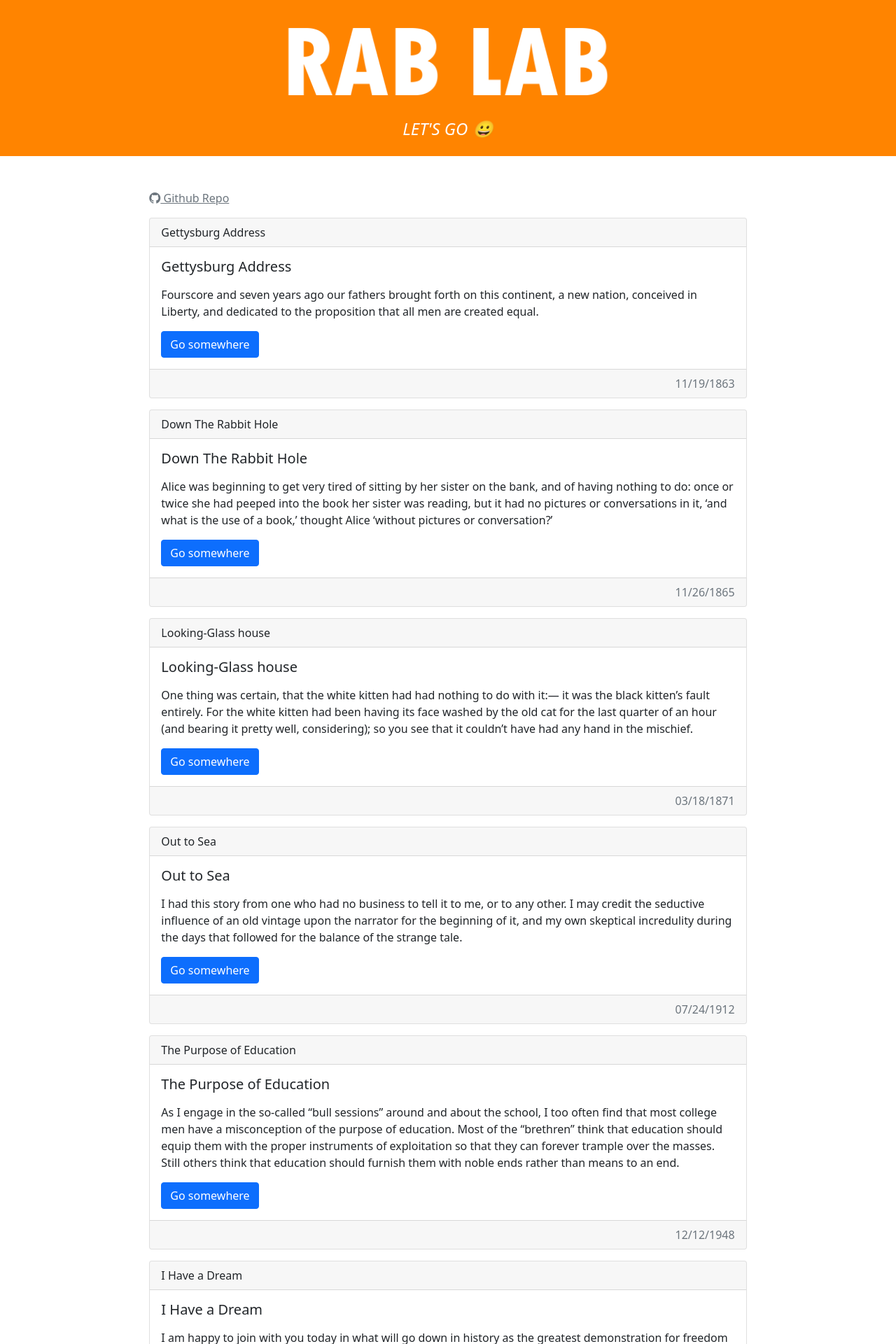
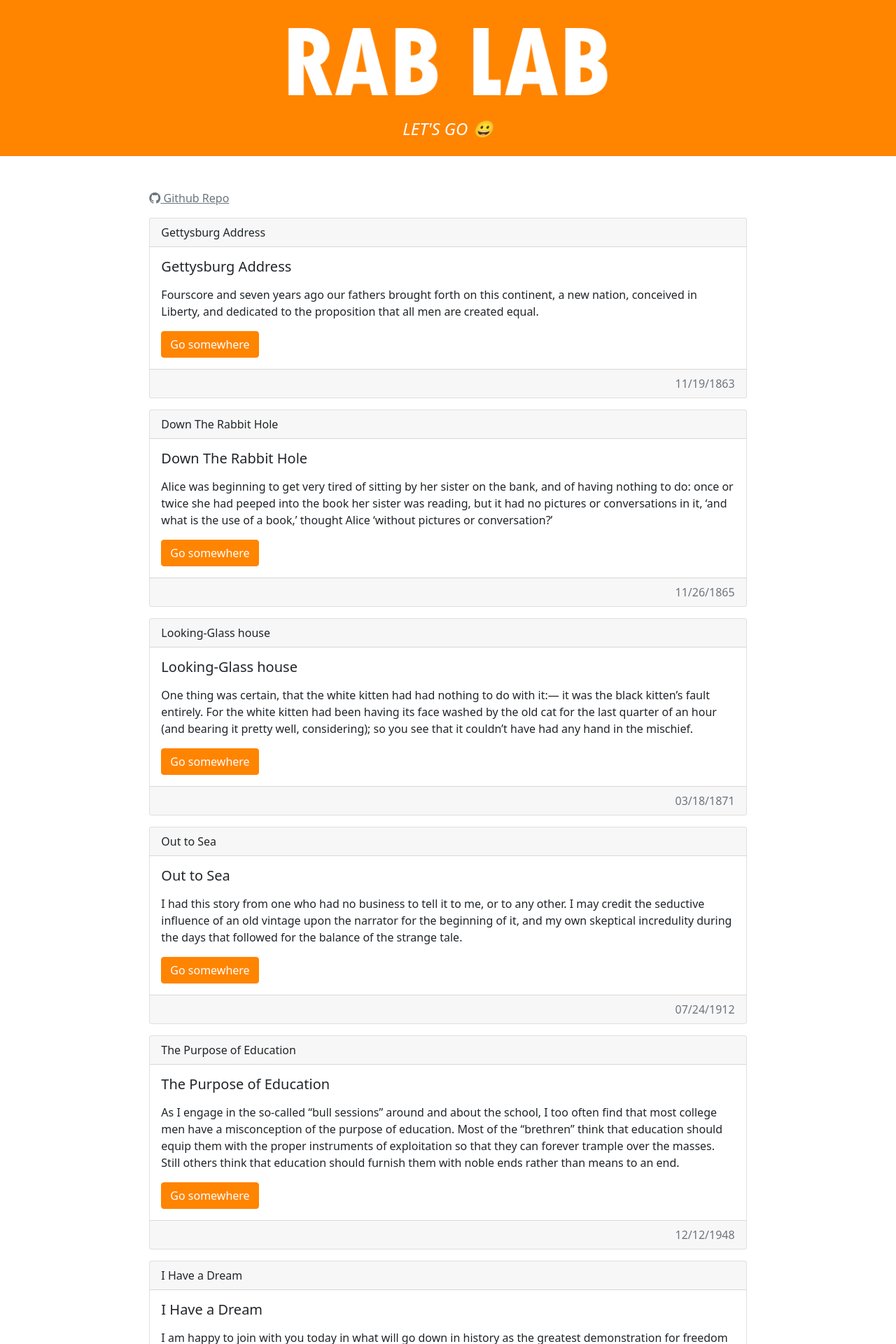
Before and after one commit to rab-lab/rab-lab.github.io, a Jekyll site: the page built from index.markdown, in a window 1280 px wide. Shown: the top 1920 px of the page at 70% size. Built offline with Jekyll 4.4.1, drawn with Linux system fonts in a browser that asks for light colours; nearby versions of some CDN libraries.

Commit message:
Changed button color

```diff
--- a/_layouts/default.html
+++ b/_layouts/default.html
@@ -6,8 +6,8 @@
     <link rel="preconnect" href="https://fonts.gstatic.com">
     <link rel="preload" href="https://fonts.googleapis.com/css?family=Open+Sans:400,700&display=swap" as="style" type="text/css" crossorigin>
     <meta name="viewport" content="width=device-width, initial-scale=1">
+    {% include head-custom.html %}
     <link rel="stylesheet" href="{{ '/assets/css/style.css?v=' | append: site.github.build_revision | relative_url }}">
-    {% include head-custom.html %}
   </head>
   <body>
     {%- include header.html -%}
@@ -18,5 +18,6 @@
       {{ content }}
     </main>
     {%- include footer.html -%}
+    <script src="https://cdn.jsdelivr.net/npm/bootstrap@5.1.3/dist/js/bootstrap.bundle.min.js" integrity="sha384-ka7Sk0Gln4gmtz2MlQnikT1wXgYsOg+OMhuP+IlRH9sENBO0LRn5q+8nbTov4+1p" crossorigin="anonymous"></script>
   </body>
 </html>
--- a/assets/css/style.scss
+++ b/assets/css/style.scss
@@ -5,3 +5,12 @@
 {
     max-width: 100%;
 }
+
+.btn-primary {
+    background-color: #ff8400;
+    border-color: #ff8400;
+}
+.btn-primary:hover {
+    background-color: orange;
+    border-color: orange;
+}
```
